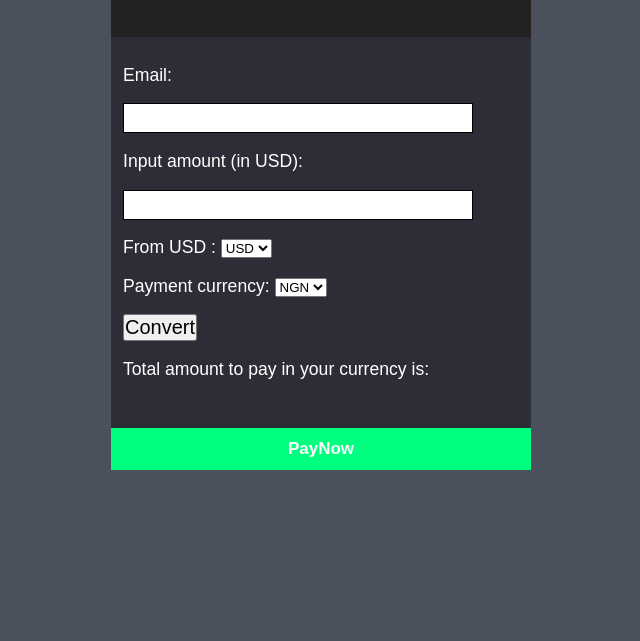
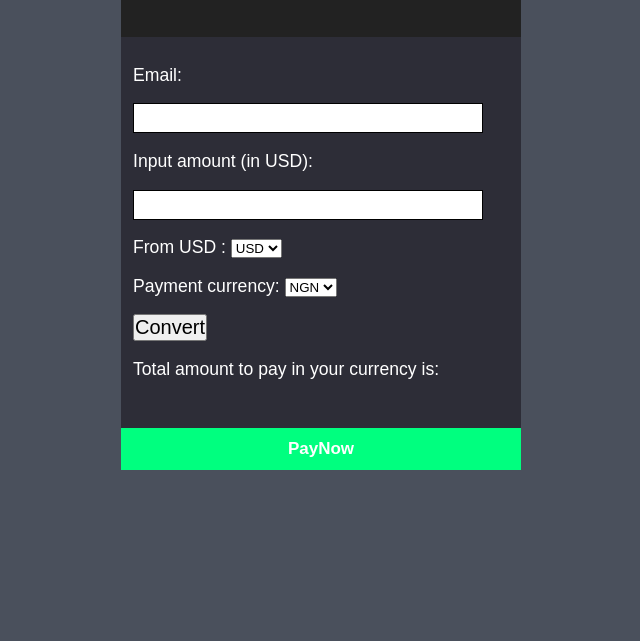
Before and after one commit to vincey101/Currency-Converter, a plain HTML site: page index.html in a window 1280 px wide. Shown: the part 159-800 px from the top of the page, without its empty margins (319-959 px from the left). Drawn offline with Linux system fonts and the light colour scheme.

Commit message:
modified css

```diff
--- a/main.css
+++ b/main.css
@@ -10,7 +10,7 @@ body {
 }
 
 .container {
-  width: 420px;
+  width: 400px;
   margin: 50px auto;
 }
 
```
